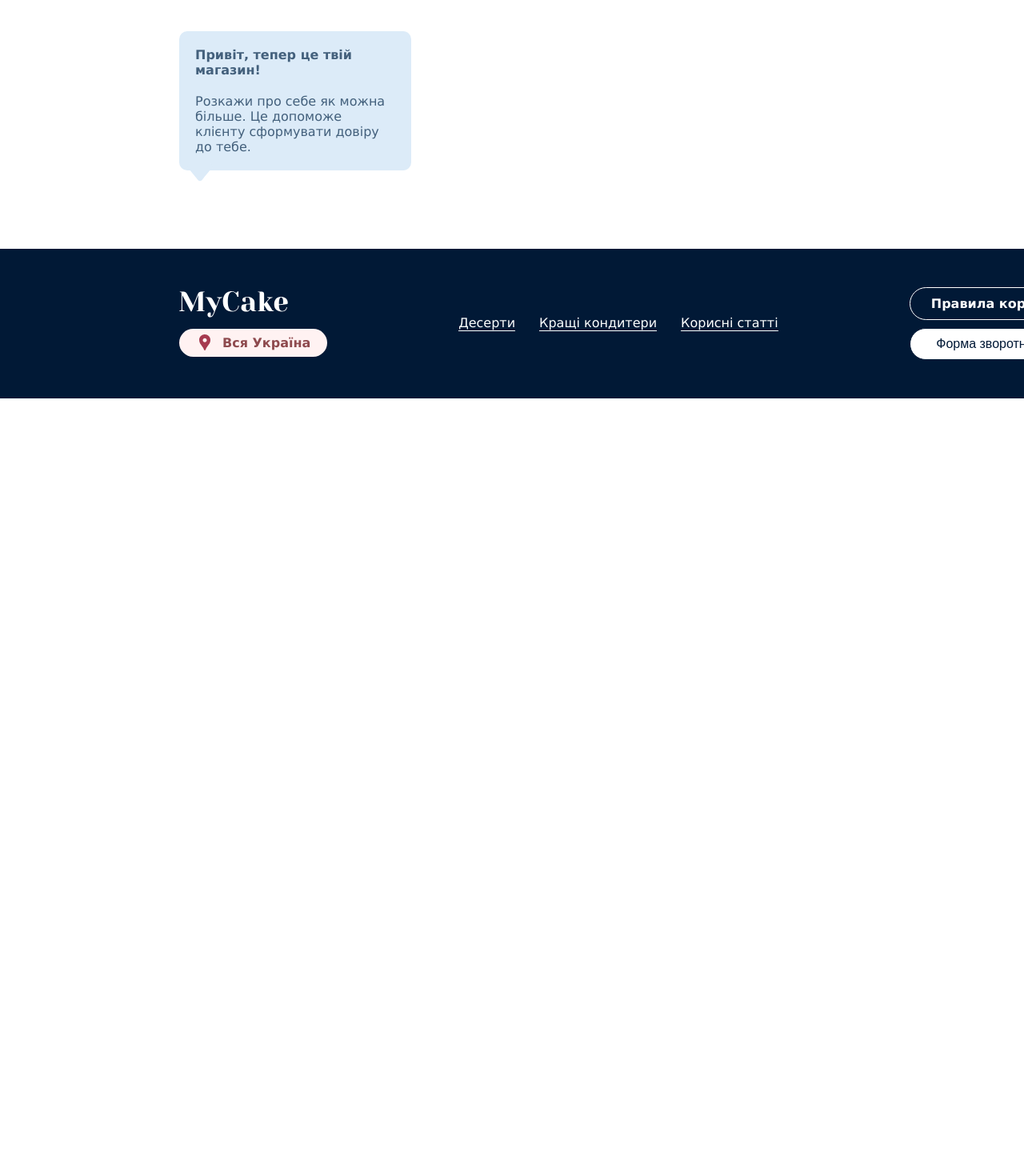
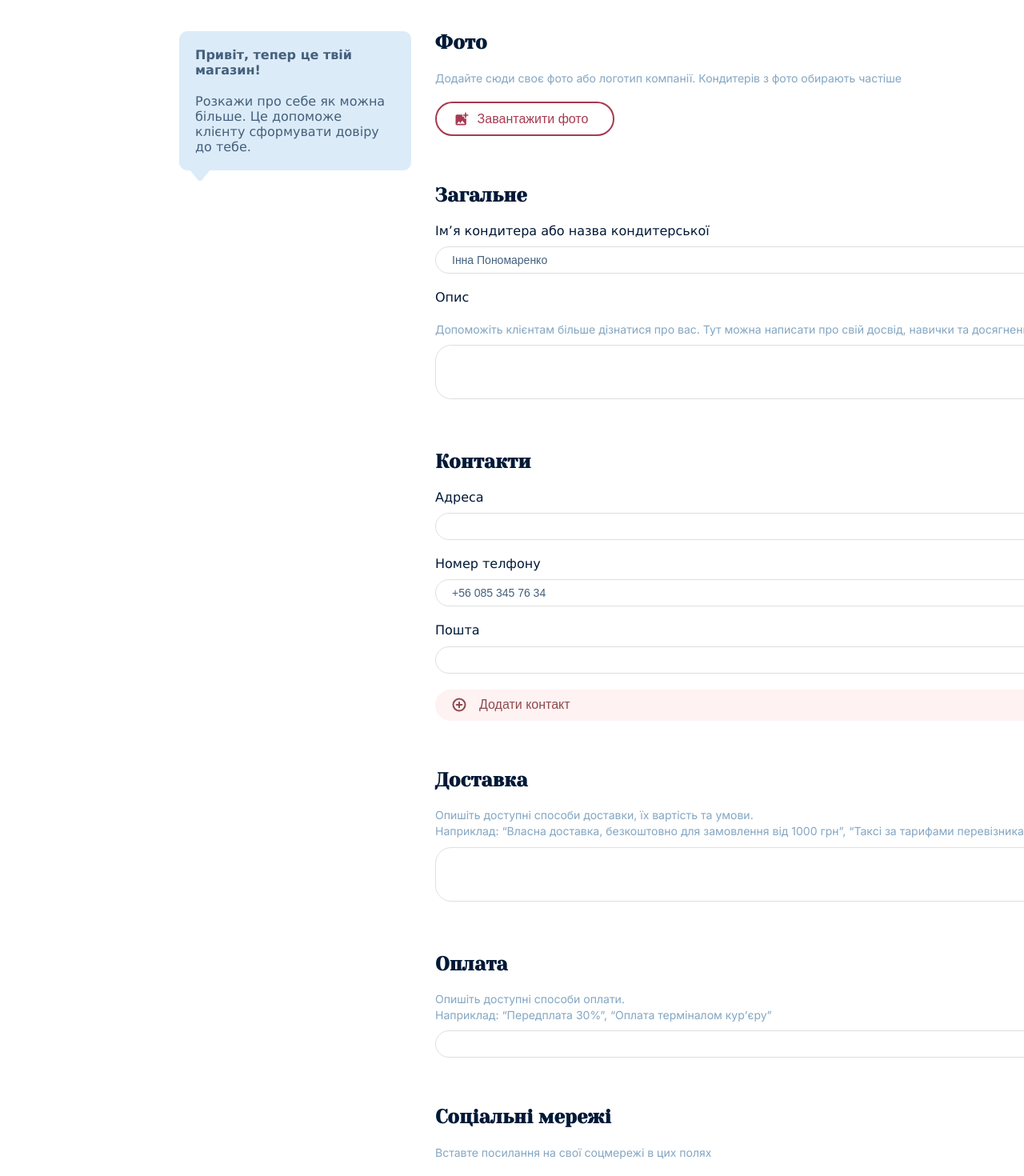
Before and after one commit to mvkochar/mycace, a React (Create React App) app: page /shop-registration in a window 1280 px wide. Shown: the part 80-1550 px from the top of the page at 80% size. Before the commit the page ends 800 px from the top, so only its background shows below. Built offline with nearby package versions, Linux system fonts and the light colour scheme.

Commit message:
create ShopRegistration page

```diff
--- a/public/index.html
+++ b/public/index.html
@@ -7,7 +7,6 @@
   <meta name="viewport" content="width=device-width, initial-scale=1" />
   <meta name="theme-color" content="#000000" />
   <meta name="description" content="Web site created using create-react-app" />
-  <link rel="manifest" href="%PUBLIC_URL%/manifest.json" />
   <link rel="preconnect" href="https://fonts.googleapis.com">
   <link rel="preconnect" href="https://fonts.gstatic.com" crossorigin>
   <link href="https://fonts.googleapis.com/css2?family=Inter&family=Yeseva+One&display=swap" rel="stylesheet">
--- a/src/pages/ShopRegistration.css
+++ b/src/pages/ShopRegistration.css
@@ -28,3 +28,109 @@
     margin-top: -9px;
     margin-left: 10px;
 }
+
+.shop-reg-fm {
+    flex-direction: column;
+    gap: 60px;
+}
+
+.form-bl-title {
+    font-family: 'Yeseva One', serif;
+    font-size: 24px;
+    line-height: 1.2;
+    color: #011936;
+}
+
+.form-bl-desc {
+    margin-top: 20px;
+    font-family: 'Inter', sans-serif;
+    font-size: 14px;
+    line-height: 1.4;
+    color: #84A6C2;
+}
+
+.shop-reg-fm .add-photo-btn {
+    width: 224px;
+    margin-top: 20px;
+    padding-top: 10.5px;
+    padding-bottom: 10.5px;
+    padding-left: 20px;
+    background: transparent url("/public/images/add-photo.svg") no-repeat;
+    background-position: 22.5px;
+    border: 2px solid #A63A50;
+    border-radius: 50px;
+    cursor: pointer;
+    font-size: 16px;
+    color: #A63A50;
+}
+
+.form-bl-label {
+    display: block;
+    margin-top: 20px;
+    font-size: 16px;
+    line-height: 1.2;
+    color: #011936;
+}
+
+.shop-reg-fm input {
+    display: block;
+    width: 1152px;
+    margin-top: 10px;
+    padding-top: 8px;
+    padding-bottom: 8px;
+    padding-left: 20px;
+    border: 1px solid #DFDFDF;
+    border-radius: 50px;
+    outline: none;
+    font-size: 14px;
+    color: #43607C;
+}
+
+.shop-reg-fm input::placeholder {
+    color: #43607C;
+}
+
+.shop-reg-fm textarea {
+    width: 1152px;
+    height: 68px;
+    margin-top: 10px;
+    padding-top: 8px;
+    padding-bottom: 8px;
+    padding-left: 20px;
+    border: 1px solid #DFDFDF;
+    border-radius: 20px;
+    outline: none;
+    font-size: 14px;
+    color: #43607C;
+}
+
+.shop-reg-fm .add-contact-btn {
+    width: 1152px;
+    margin-top: 20px;
+    padding-top: 10.5px;
+    padding-bottom: 10.5px;
+    padding-left: 55px;
+    background: #FFF2F2 url("/public/images/add_contact.svg") no-repeat;
+    background-position: 20px;
+    border: none;
+    border-radius: 50px;
+    cursor: pointer;
+    font-size: 16px;
+    text-align: left;
+    color: #8E4A4E;
+}
+
+.save-btn {
+    display: block;
+    align-self: flex-end;
+    width: 350px;
+    padding-top: 9px;
+    padding-bottom: 9px;
+    background-color: #A63A50;
+    border: none;
+    border-radius: 50px;
+    cursor: pointer;
+    font-weight: 700;
+    font-size: 18px;
+    color: #FFFFFF;
+}
--- a/src/pages/ShopRegistration.tsx
+++ b/src/pages/ShopRegistration.tsx
@@ -12,6 +12,7 @@
     }, []);
 
     return (
+
         <main>
             <div className="wrapper">
                 <div className="shop-reg-main d-f">
@@ -24,6 +25,65 @@
                         </div>
                         <div className='shop-reg-polygon'><img src="images/polygon.svg" alt="polygon" /></div>
                     </div>
+                    <form action="" className='shop-reg-fm d-f'>
+                        <div>
+                            <h4 className="form-bl-title">Фото</h4>
+                            <div className="form-bl-desc">
+                                Додайте сюди своє фото або логотип компанії. Кондитерів з фото обирають частіше
+                            </div>
+                            <button type='button' className='add-photo-btn'>Завантажити фото</button>
+                        </div>
+                        <div>
+                            <h4 className="form-bl-title">Загальне</h4>
+                            <label htmlFor='confectioner' className="form-bl-label">Ім’я кондитера або назва кондитерської</label>
+                            <input type="text" name='confectioner' id='confectioner' placeholder='Інна Пономаренко' />
+                            <label htmlFor='desc' className="form-bl-label">Опис</label>
+                            <p className="form-bl-desc">
+                                Допоможіть клієнтам більше дізнатися про вас. Тут можна написати про свій досвід,
+                                навички та досягнення.
+                            </p>
+                            <textarea name="desc" id="desc"></textarea>
+                        </div>
+                        <div>
+                            <h4 className="form-bl-title">Контакти</h4>
+                            <label htmlFor="address" className='form-bl-label'>Адреса</label>
+                            <input type="text" name='address' id='address' />
+                            <label htmlFor="phone" className='form-bl-label'>Номер телфону</label>
+                            <input type="tel" name="phone" id="phone" placeholder='+56 085 345 76 34' />
+                            <label htmlFor="mail" className='form-bl-label'>Пошта</label>
+                            <input type="text" name='mail' id='mail' />
+                            <button type='button' className='add-contact-btn'>Додати контакт</button>
+                        </div>
+                        <div>
+                            <h4 className="form-bl-title">Доставка</h4>
+                            <p className="form-bl-desc">
+                                Опишіть доступні способи доставки, їх вартість та умови. <br />
+                                Наприклад: “Власна доставка, безкоштовно для замовлення від 1000 грн”, “Таксі за тарифами перевізника”
+                            </p>
+                            <textarea name="delivery" id="delivery"></textarea>
+                        </div>
+                        <div>
+                            <h4 className="form-bl-title">Оплата</h4>
+                            <p className="form-bl-desc">
+                                Опишіть доступні способи оплати. <br />
+                                Наприклад: “Передплата 30%”, “Оплата терміналом кур’єру”
+                            </p>
+                            <input type="text" name="payment" id="payment"></input>
+                        </div>
+                        <div>
+                            <h4 className="form-bl-title">Соціальні мережі</h4>
+                            <p className="form-bl-desc">
+                                Вставте посилання на свої соцмережі в цих полях
+                            </p>
+                            <label htmlFor="instagram" className='form-bl-label'>Instagram</label>
+                            <input type="text" name='instagram' id='instagram' />
+                            <label htmlFor="facebook" className='form-bl-label'>Facebook</label>
+                            <input type="text" name='facebook' id='facebook' />
+                            <label htmlFor="youtube" className='form-bl-label'>Youtube</label>
+                            <input type="text" name='youtube' id='youtube' />
+                        </div>
+                        <button type='button' className='save-btn'>Зберегти</button>
+                    </form>
                 </div>
             </div>
         </main>
```
Also changed, not shown: public/images/add-photo.svg (added), public/images/add_contact.svg (added).
